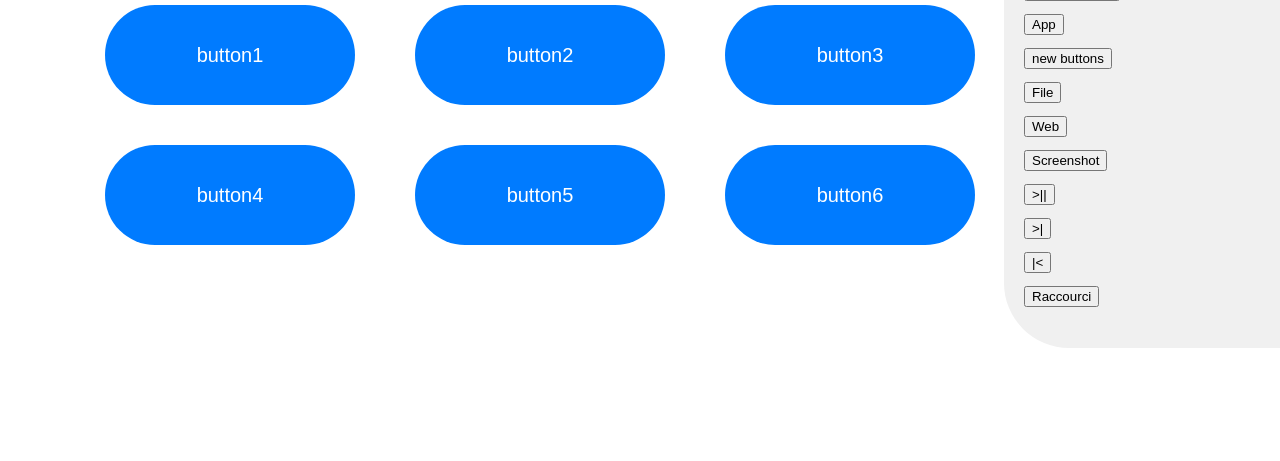
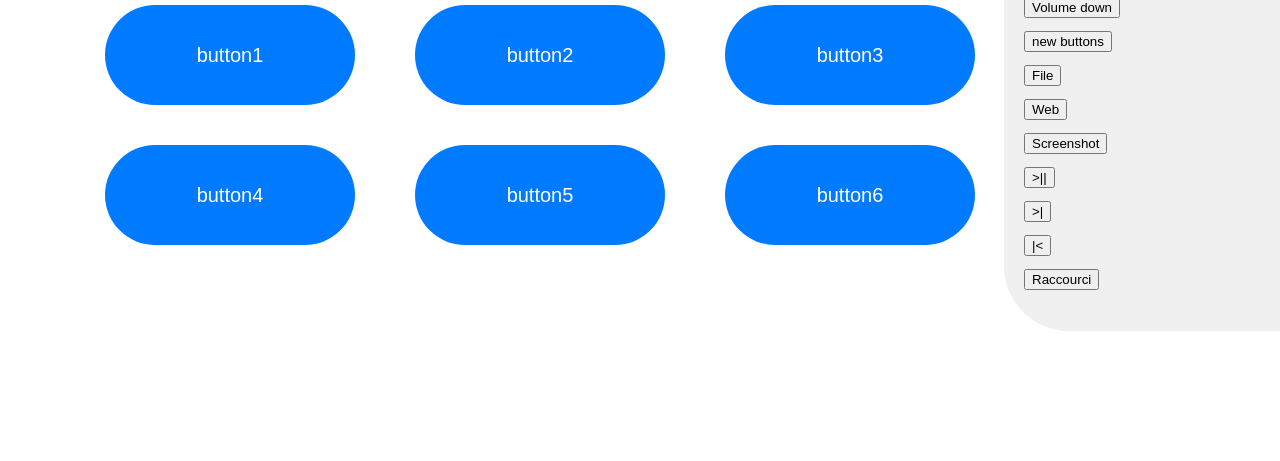
Before and after one commit to SofianeElNaggar/FABLAB, a website: page V2/client/index.html in a window 1280 px wide. Shown: the part 339-800 px from the top of the page. Drawn offline with Linux system fonts and the light colour scheme.

Commit message:
qq ajustements

```diff
--- a/V2/client/index.html
+++ b/V2/client/index.html
@@ -48,9 +48,6 @@
                 <li class="btn">
                     <button id="option4" draggable="true" ondragstart="drag(event)">Volume down</button>
                 </li>
-                <li class="btn">
-                    <button id="option5" draggable="true" ondragstart="drag(event)">App</button>
-                </li>
                 <li class="btn2">
                     <button id="option6">Fermer</button>
                 </li>
@@ -58,11 +55,6 @@
                     <button id="option7" draggable="true" ondragstart="drag(event)"
                         onclick="openPopup(`newButton`);">new buttons</button>
                 </li>
-            <!--
-                <li class="btn" id="newButton">
-                    <button id="option7" draggable="true" ondragstart="drag(event)">new buttons</button>
-                </li>
-            -->
                 <li class="btn">
                     <button id="option8" draggable="true" ondragstart="drag(event)"
                         onclick="openPopup(`File`);">File</button>
```
